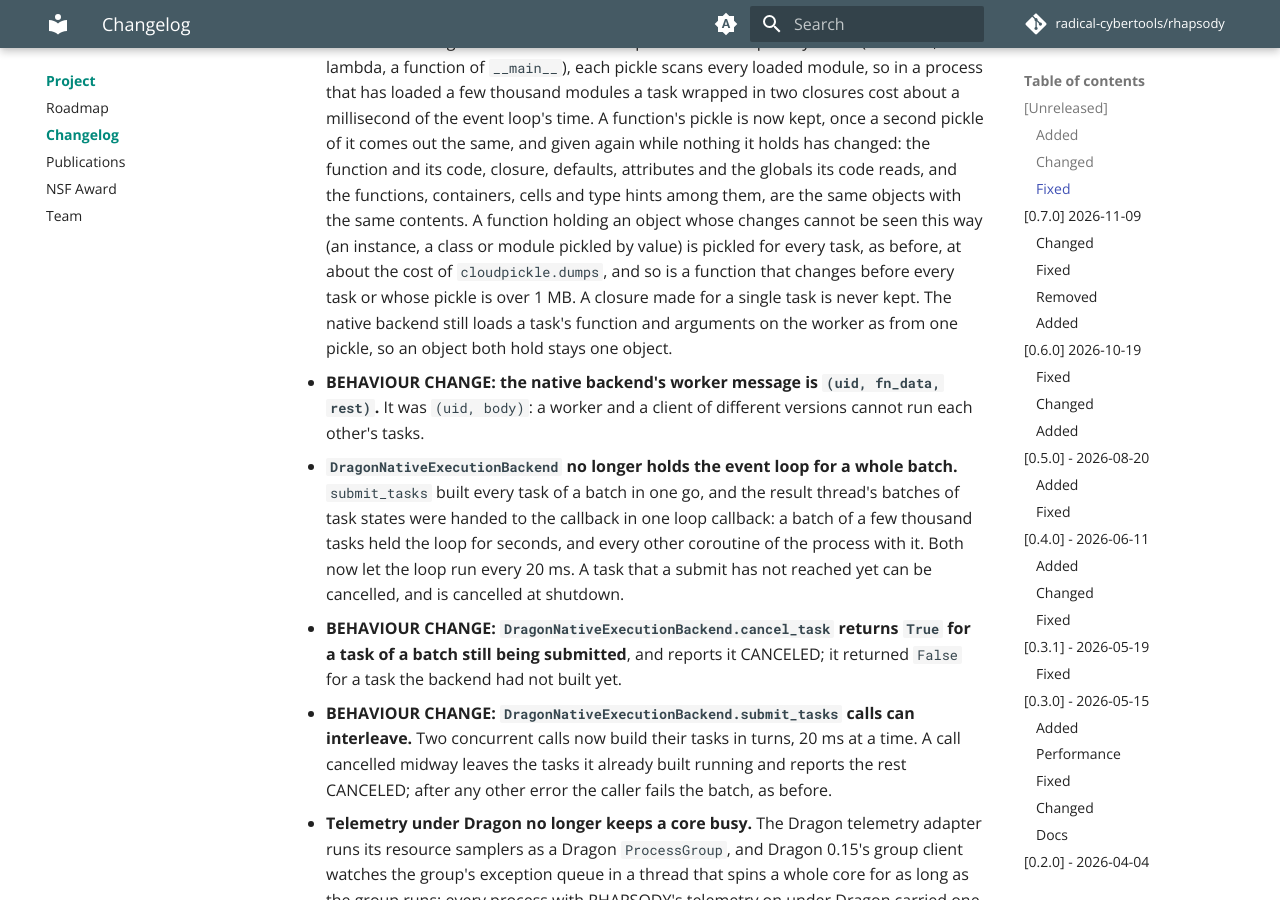
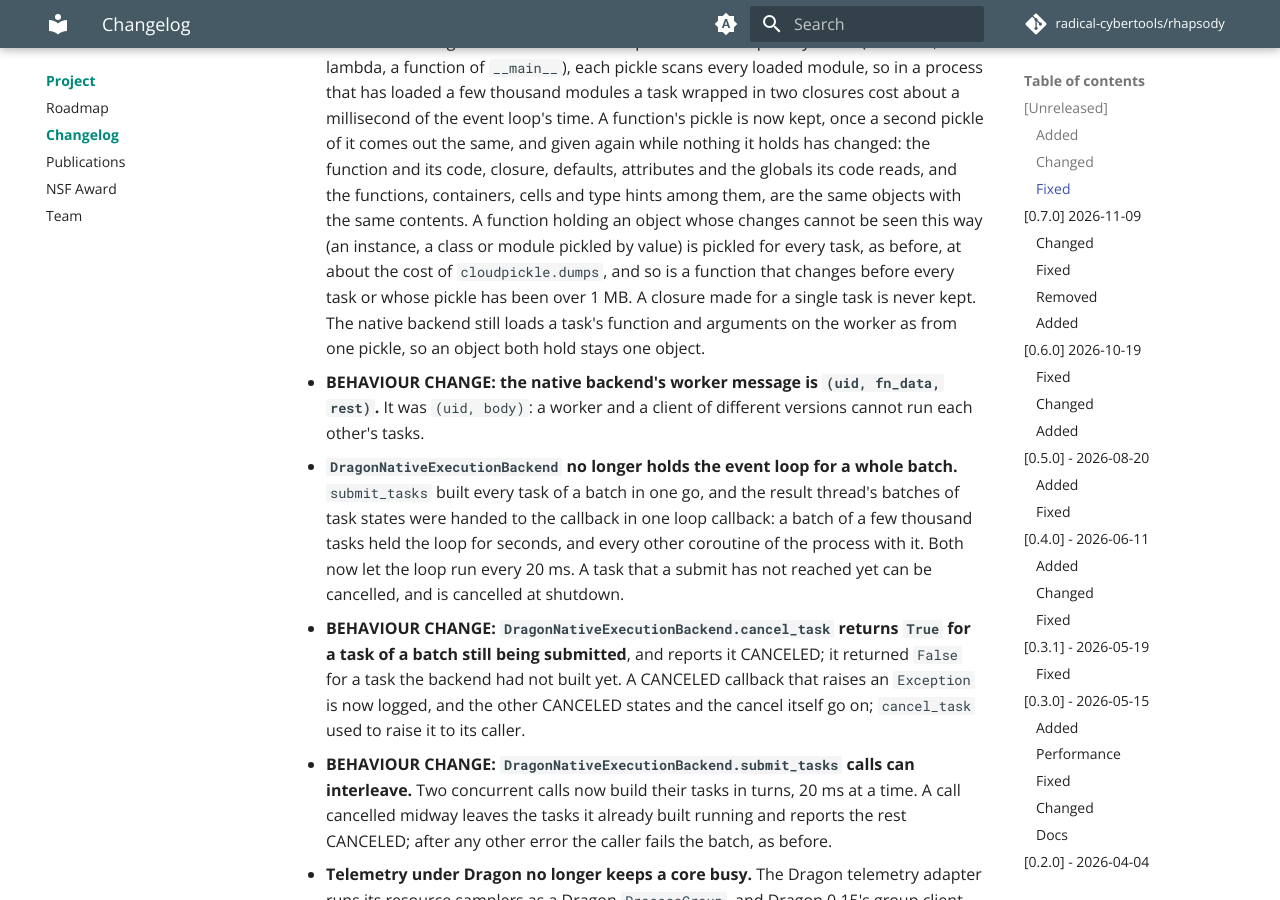
Before and after one commit to radical-cybertools/rhapsody, an MkDocs documentation site: the page built from docs/changelogs.md, in a window 1280 px wide and 900 px high, scrolled down 2264 px. Built offline with MkDocs 1.6.1 and Material for MkDocs 9.7.7, drawn with Linux system fonts in a browser that asks for light colours; comment, search, counter and statistics services are not loaded.

Commit message:
fix: a cancel stops its task even after a BaseException; wording from review
- cancel_task retires the worker or kills the process in a finally, so
  a CANCELED callback that raises a BaseException no longer leaves the
  task running on a worker marked dead.
- CHANGELOG: cancel_task now logs a CANCELED callback that raises an
  Exception instead of raising it to its caller.
- Docs and docstrings: a function whose pickle has been over max_bytes
  is pickled for every call from then on; a pickle is kept once it comes
  out as the last did and the walks just before and after it agree.

```diff
--- a/CHANGELOG.md
+++ b/CHANGELOG.md
@@ -88,7 +88,7 @@
   among them, are the same objects with the same contents. A function holding an object whose
   changes cannot be seen this way (an instance, a class or module pickled by value) is pickled for
   every task, as before, at about the cost of `cloudpickle.dumps`, and so is a function that
-  changes before every task or whose pickle is over 1 MB. A closure made for a single task is
+  changes before every task or whose pickle has been over 1 MB. A closure made for a single task is
   never kept. The native backend still loads a task's function and arguments on the
   worker as from one pickle, so an object both hold stays one object.
 - **BEHAVIOUR CHANGE: the native backend's worker message is `(uid, fn_data, rest)`.** It was
@@ -101,7 +101,8 @@
   shutdown.
 - **BEHAVIOUR CHANGE: `DragonNativeExecutionBackend.cancel_task` returns `True` for a task of a
   batch still being submitted**, and reports it CANCELED; it returned `False` for a task the
-  backend had not built yet.
+  backend had not built yet. A CANCELED callback that raises an `Exception` is now logged, and the
+  other CANCELED states and the cancel itself go on; `cancel_task` used to raise it to its caller.
 - **BEHAVIOUR CHANGE: `DragonNativeExecutionBackend.submit_tasks` calls can interleave.** Two
   concurrent calls now build their tasks in turns, 20 ms at a time. A call cancelled midway leaves
   the tasks it already built running and reports the rest CANCELED; after any other error the
```
Also changed, not shown: docs/execution/dragon-native.md (+1 -1 lines), 2 other files.
